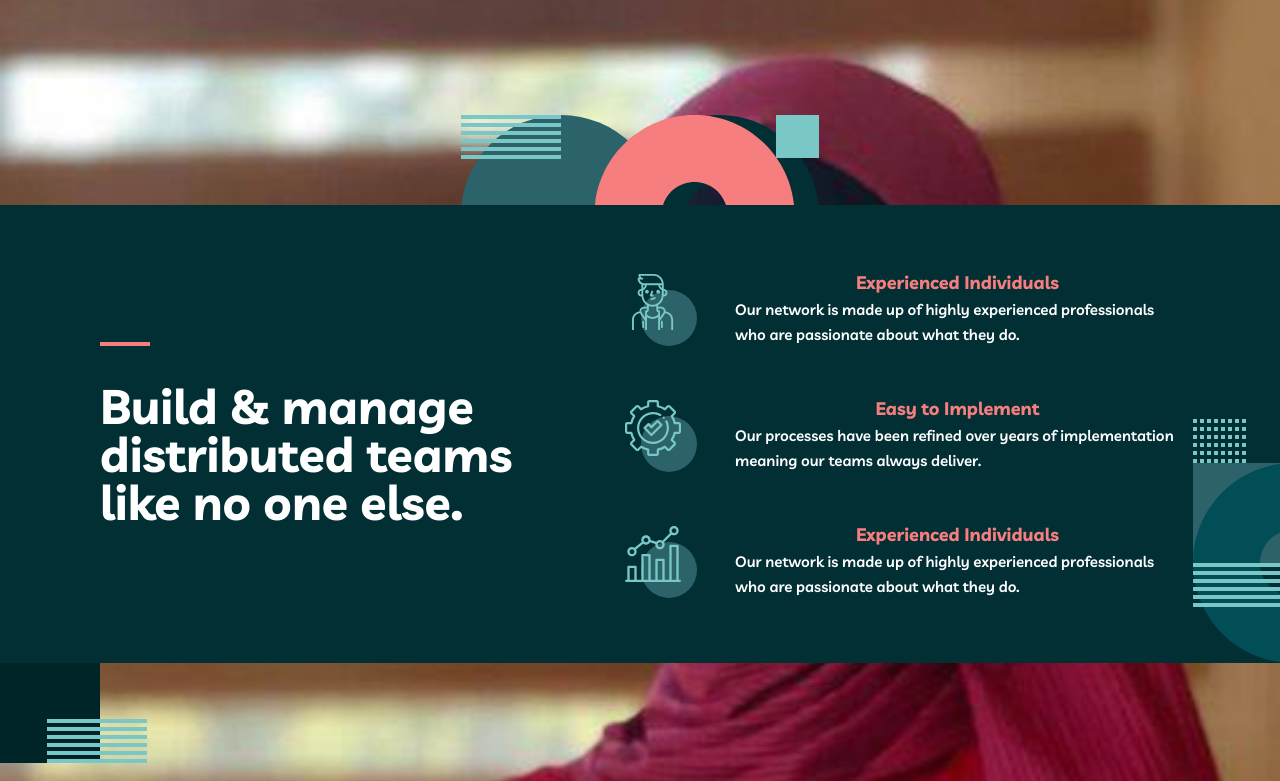
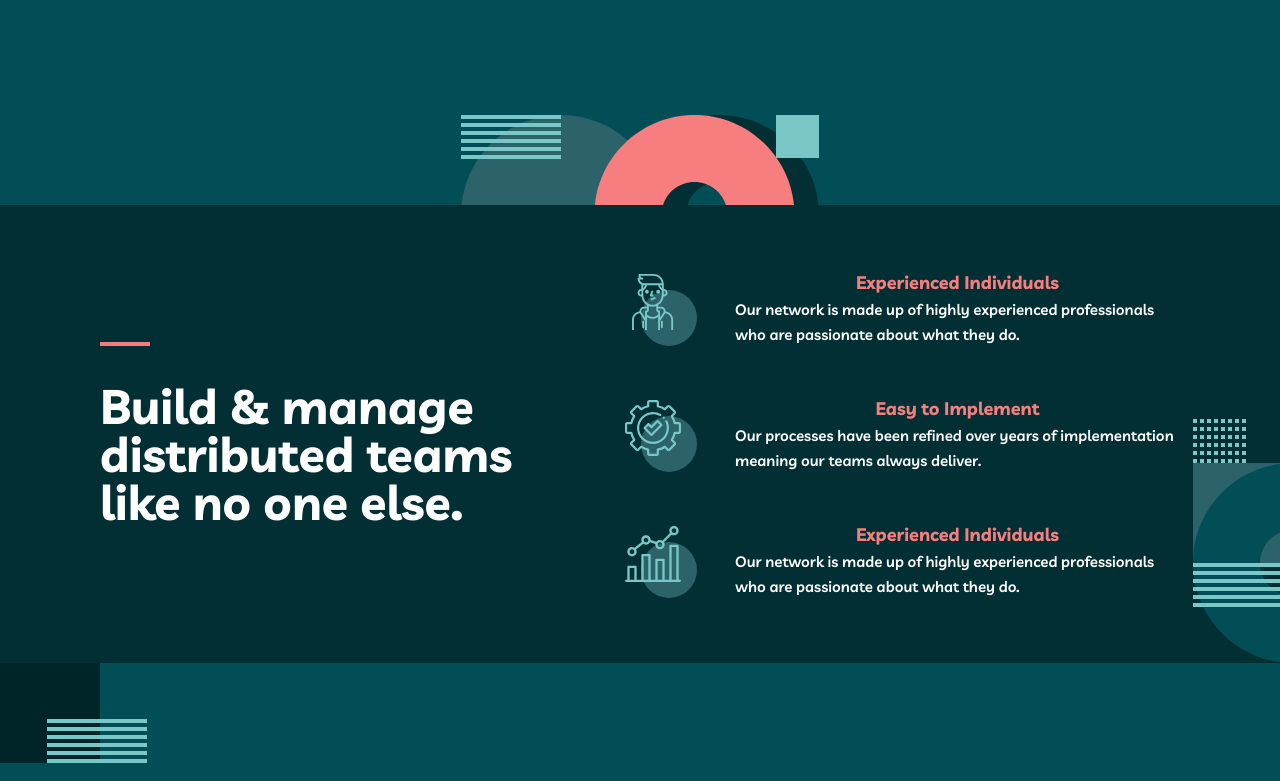
Before and after one commit to Khurmatbek/example, a plain HTML site: page index.html in a window 1280 px wide. Shown: the part 402-1183 px from the top of the page. Drawn offline with Linux system fonts and the light colour scheme.

```diff
--- a/scss/_general.scss
+++ b/scss/_general.scss
@@ -15,9 +15,6 @@ body {
     body {
         display: block;
         background-color: var(--main-body-color);
-        background-image: url("/images/photo_2023-07-03_00-28-01.jpg");
-        background-repeat: no-repeat;
-        background-size:contain;
-        background-position: center top -70px;
+
     }
 }
```
Also changed, not shown: css/main.css, 1 other file.
